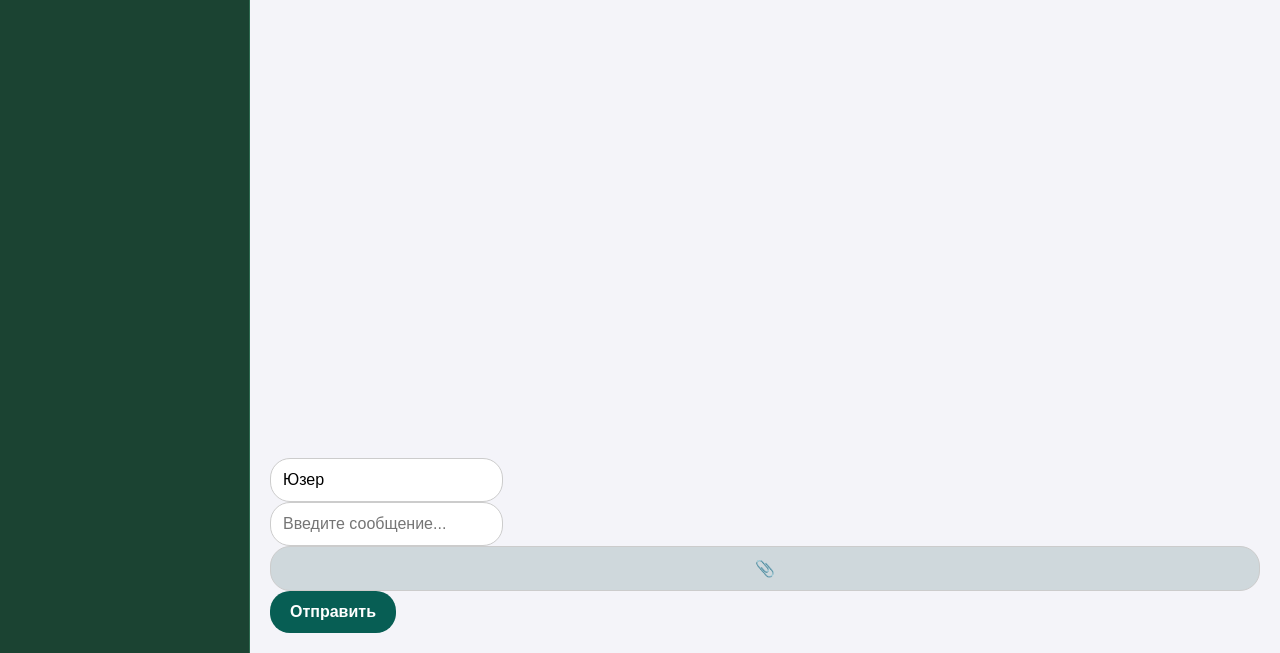
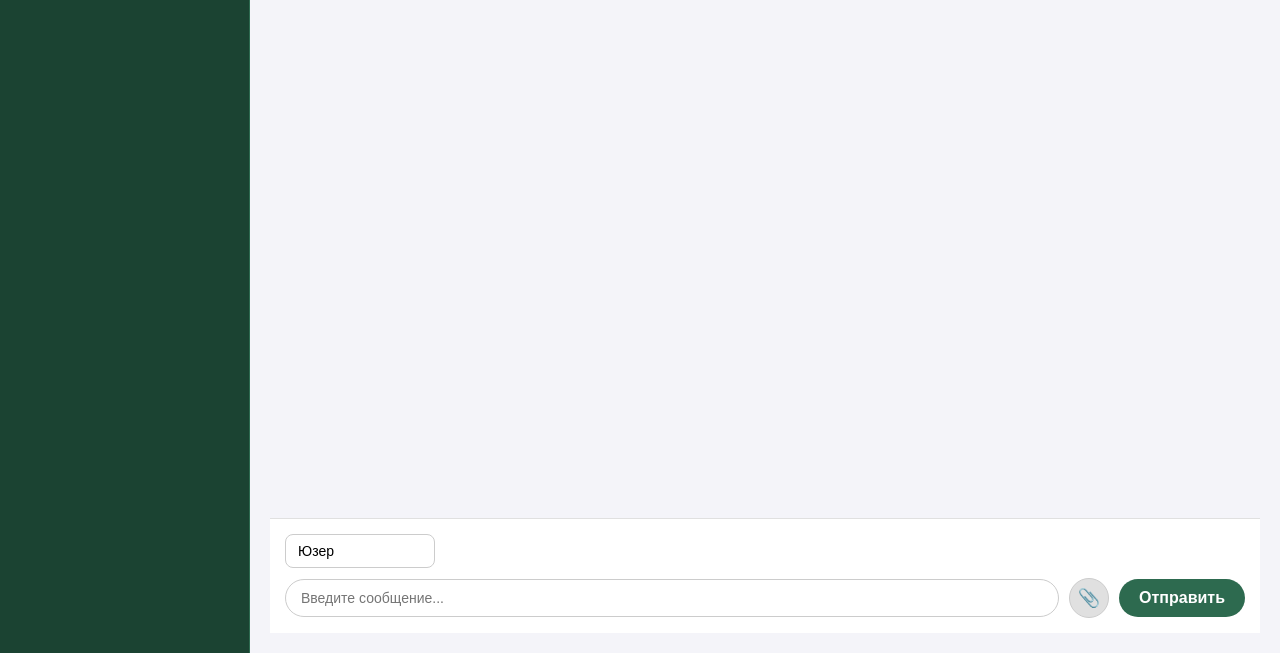
Before and after one commit to sun-kobr2020/my-chat, a website built with Vite: page index.html in a window 1280 px wide. Shown: the part 147-800 px from the top of the page. Built offline with nearby package versions, Linux system fonts and the light colour scheme; some packages are replaced by stand-ins of ours; no server answers; the database is empty.

Commit message:
Fix input panel and file clip icon styling

```diff
--- a/style.css
+++ b/style.css
@@ -211,3 +211,75 @@ button {
     gap: 15px;
     margin-bottom: 15px;
 }
+
+/* Стили для нижней панели ввода */
+.input-panel {
+    background-color: #ffffff;
+    padding: 15px;
+    border-top: 1px solid #e0e0e0;
+    display: flex;
+    flex-direction: column;
+    gap: 10px;
+}
+
+/* Строка, где лежит инпут, скрепка и кнопка */
+.message-row {
+    display: flex;
+    align-items: center;
+    gap: 10px;
+    width: 100%;
+}
+
+/* Поле ввода имени (делаем компактным) */
+#username {
+    width: 150px;
+    padding: 8px 12px;
+    border: 1px solid #ccc;
+    border-radius: 8px;
+    font-size: 14px;
+}
+
+/* Поле ввода сообщения (занимает всё свободное место) */
+#message {
+    flex-grow: 1;
+    padding: 10px 15px;
+    border: 1px solid #ccc;
+    border-radius: 20px;
+    font-size: 14px;
+    outline: none;
+}
+
+/* ИСПРАВЛЕНИЕ СКРЕПКИ: делаем её маленькой и круглой кнопкой */
+.file-label {
+    display: flex;
+    align-items: center;
+    justify-content: center;
+    width: 40px;
+    height: 40px;
+    min-width: 40px; /* Защита от сжатия */
+    background-color: #e0e0e0;
+    border-radius: 50%;
+    cursor: pointer;
+    font-size: 18px;
+    transition: background-color 0.2s;
+}
+
+.file-label:hover {
+    background-color: #d0d0d0;
+}
+
+/* Кнопка отправить */
+#send-btn {
+    background-color: #2d6a4f;
+    color: white;
+    border: none;
+    padding: 10px 20px;
+    border-radius: 20px;
+    cursor: pointer;
+    font-weight: bold;
+    white-space: nowrap; /* Чтобы текст не переносителся */
+}
+
+#send-btn:hover {
+    background-color: #1b4332;
+}
```
